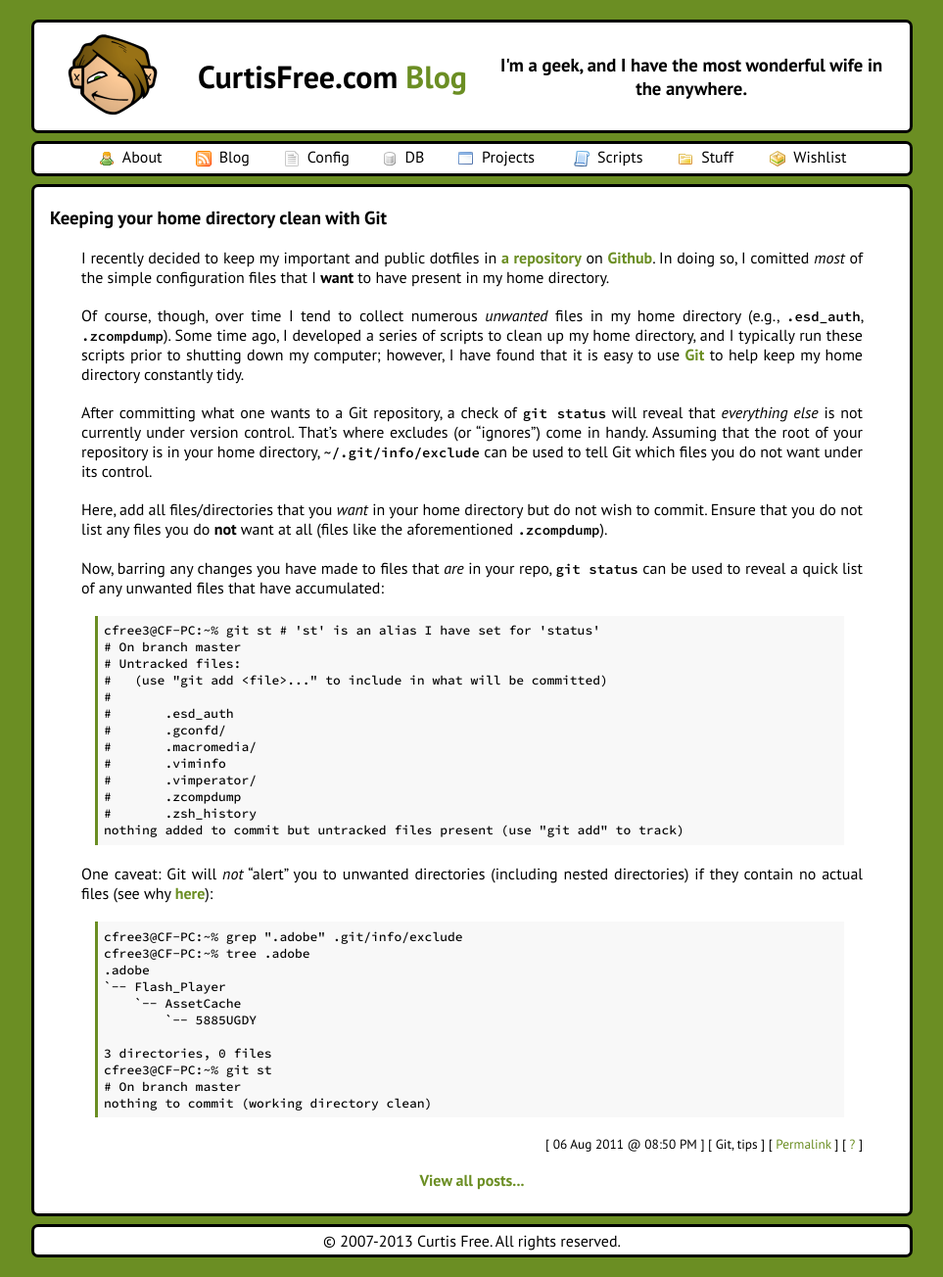
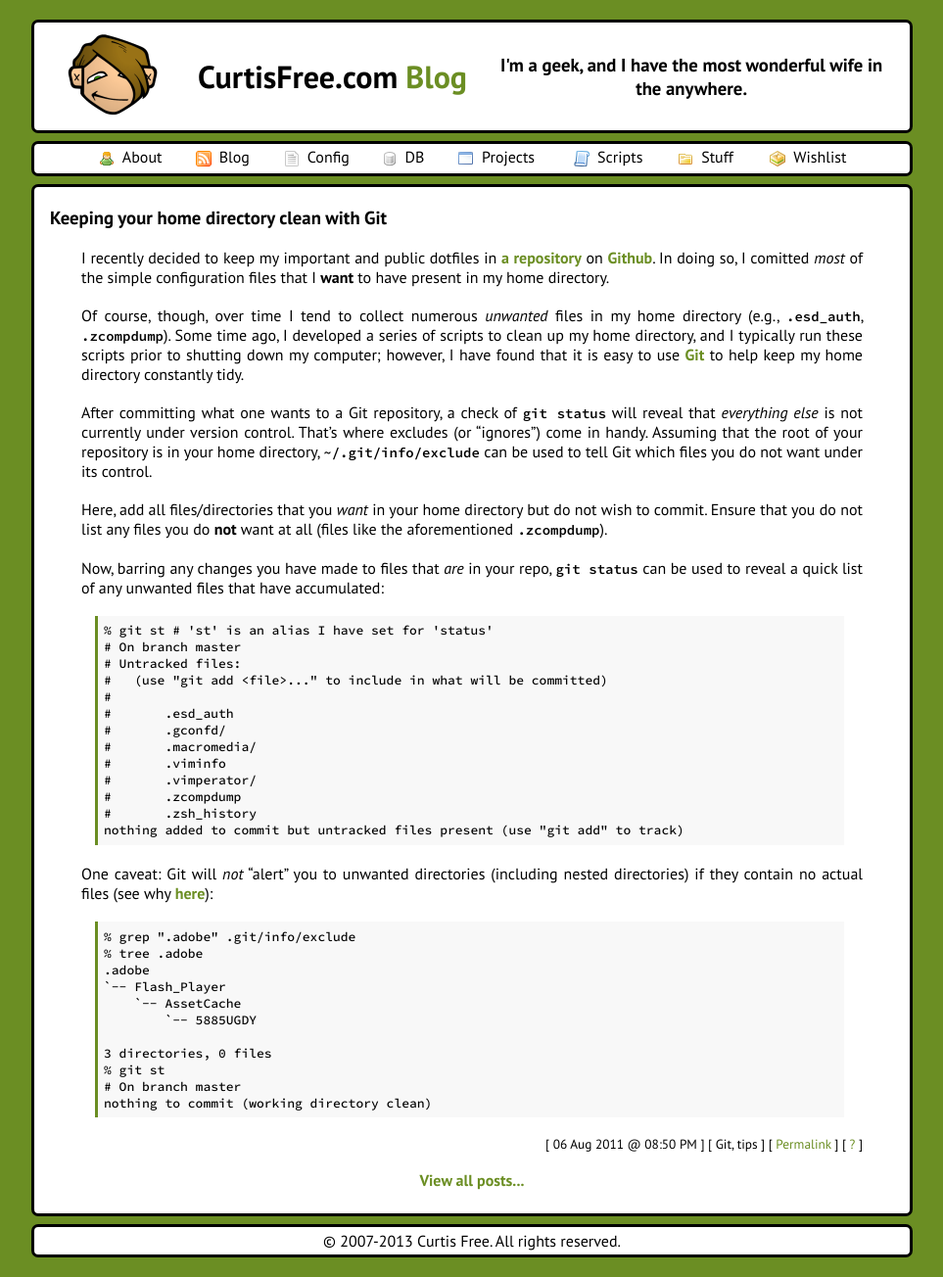
Before and after one commit to cfree3/curtisfree.com, a Jekyll site: the page built from _posts/2011-08-06-keeping_your_home_directory_clean_with_git.md, in a window 1280 px wide. Shown: the whole page at 98% size, without its empty margins (158-1121 px from the left). Built offline with Jekyll 4.4.1, drawn with Linux system fonts in a browser that asks for light colours.

Commit message:
Clean up shell prompts in blog posts

```diff
--- a/_posts/2011-08-06-keeping_your_home_directory_clean_with_git.md
+++ b/_posts/2011-08-06-keeping_your_home_directory_clean_with_git.md
@@ -26,7 +26,7 @@ Ensure that you do not list any files you do **not** want at all (files like the
 Now, barring any changes you have made to files that _are_ in your repo, `git status` can be used
 to reveal a quick list of any unwanted files that have accumulated:
 
-    cfree3@CF-PC:~% git st # 'st' is an alias I have set for 'status'
+    % git st # 'st' is an alias I have set for 'status'
     # On branch master
     # Untracked files:
     #   (use "git add <file>..." to include in what will be committed)
@@ -43,15 +43,15 @@ to reveal a quick list of any unwanted files that have accumulated:
 One caveat: Git will _not_ "alert" you to unwanted directories (including nested directories) if
 they contain no actual files (see why [here][google_empty_dirs]):
 
-    cfree3@CF-PC:~% grep ".adobe" .git/info/exclude
-    cfree3@CF-PC:~% tree .adobe
+    % grep ".adobe" .git/info/exclude
+    % tree .adobe
     .adobe
     `-- Flash_Player
         `-- AssetCache
             `-- 5885UGDY
 
     3 directories, 0 files
-    cfree3@CF-PC:~% git st
+    % git st
     # On branch master
     nothing to commit (working directory clean)
 
```
Also changed, not shown: _posts/2012-12-02-simple_yet_thorough_hostname_resolution_in_mac_os_x.md (+2 -2 lines).
